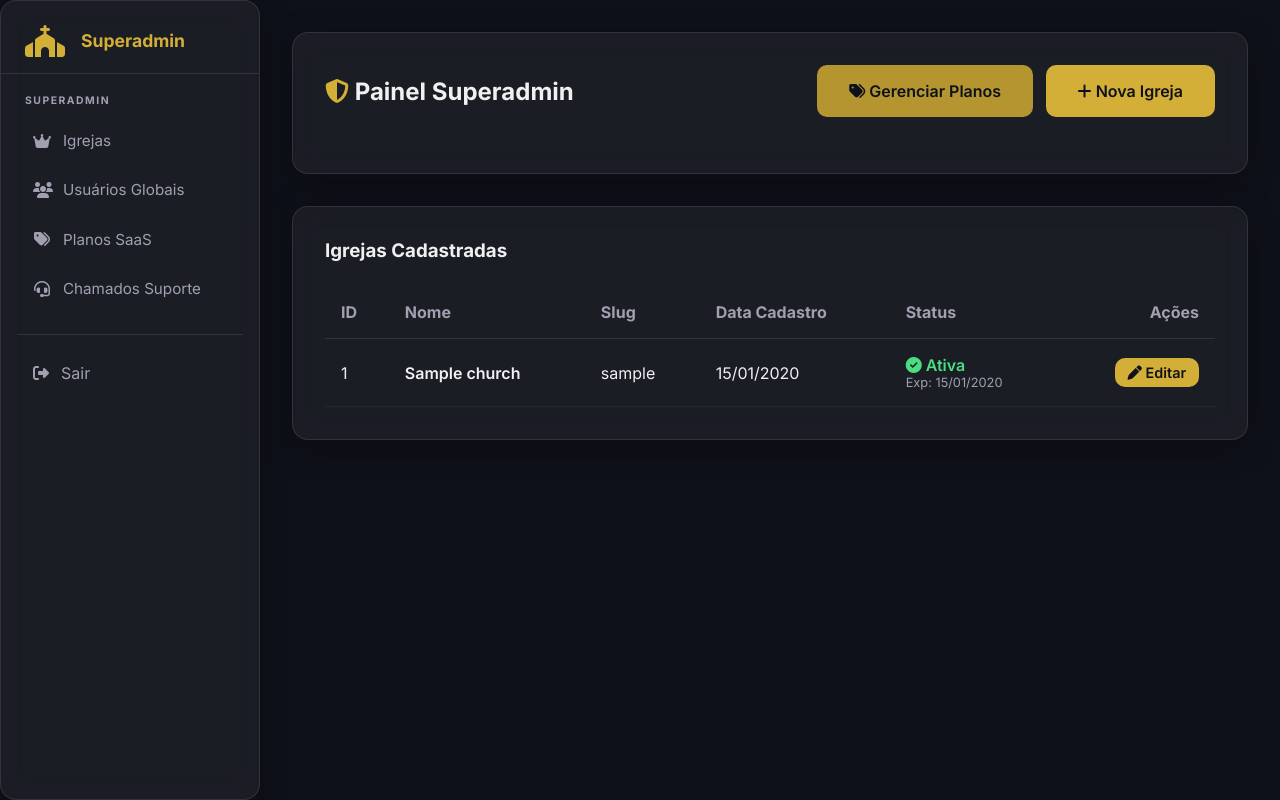
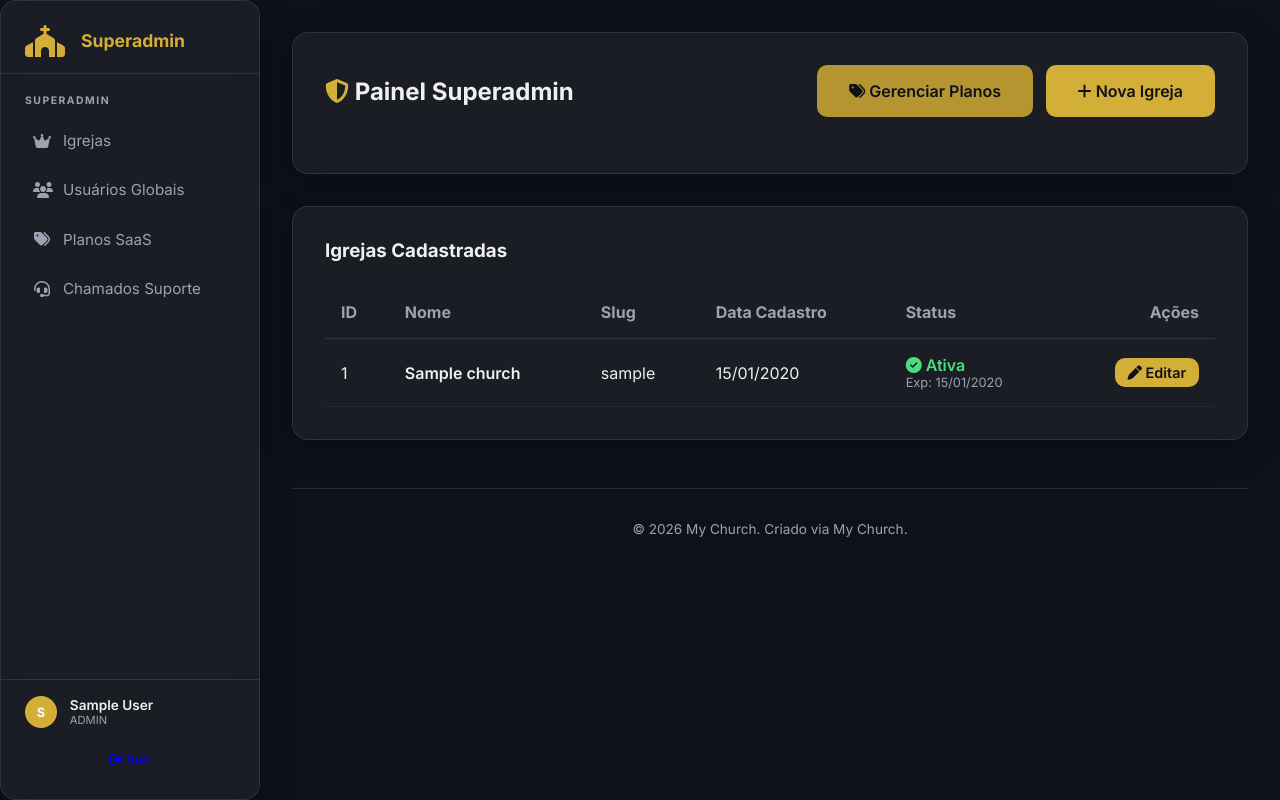
Before and after one commit to juanpmoraes/ICR2, a Flask app: page /superadmin in a window 1280 px wide. Run offline with Flask 3, Linux system fonts and the light colour scheme; a user stored in the database is signed in; tables that the repository leaves empty hold one stand-in row (values such as "Sample post").

Commit message:
feat: implement base, feed, and lives templates with responsive layout and navigation system

```diff
--- a/templates/base.html
+++ b/templates/base.html
@@ -3,7 +3,7 @@
 <head>
     <meta charset="UTF-8">
     <meta name="viewport" content="width=device-width, initial-scale=1.0, maximum-scale=1.0, user-scalable=no">
-    <title>Igreja Cristã Resplandecer</title>
+    <title>My Church - Gestão Inteligente</title>
     <link rel="manifest" href="/manifest.json">
     <meta name="theme-color" content="{{ church.primary_color if church else '#d4af37' }}">
     <link href="https://fonts.googleapis.com/css2?family=Inter:wght@300;400;600;700&display=swap" rel="stylesheet">
@@ -99,55 +99,55 @@
                 {% if church and church.has_finance %}
                 <li><a href="{{ url_for('finance') }}" onclick="closeSidebar()"><i class="fa-solid fa-chart-line"></i> Financeiro</a></li>
                 {% endif %}
-                {% if church and church.has_bills %}
-                <li><a href="{{ url_for('bills') }}" onclick="closeSidebar()"><i class="fa-solid fa-file-invoice"></i> Contas a Pagar</a></li>
-                {% endif %}
-                {% if church and church.has_reports %}
-                <li><a href="{{ url_for('reports') }}" onclick="closeSidebar()"><i class="fa-solid fa-chart-pie"></i> Relatórios</a></li>
-                {% endif %}
-                <li><a href="{{ url_for('church_settings') }}" onclick="closeSidebar()"><i class="fa-solid fa-sliders"></i> Configurações</a></li>
-                <li style="border-top:1px solid var(--glass-border); margin-top:0.5rem; padding-top:0.5rem;">
-                    <a href="{{ url_for('support') }}" onclick="closeSidebar()" style="color:var(--primary);">
-                        <i class="fa-solid fa-headset"></i> Suporte ao Pastor
-                    </a>
-                </li>
+                <li><a href="{{ url_for('church_settings') }}" onclick="closeSidebar()"><i class="fa-solid fa-gear"></i> Configurações</a></li>
+                <li><a href="{{ url_for('support') }}" onclick="closeSidebar()"><i class="fa-solid fa-headset"></i> Suporte</a></li>
             </ul>
             {% endif %}
             {% endif %}
+        </div>
 
-            <!-- Sair dentro do scroll — sempre visível no mobile -->
-            <div style="margin-top:1.5rem;border-top:1px solid var(--glass-border);padding-top:1rem;">
-                <a href="{{ url_for('logout') }}" class="logout-btn">
-                    <i class="fa-solid fa-right-from-bracket"></i> Sair
-                </a>
+        <div class="sidebar-footer">
+            <div style="display:flex;align-items:center;gap:.8rem;margin-bottom:1rem;">
+                <div style="width:32px;height:32px;border-radius:50%;background:var(--primary);display:flex;align-items:center;justify-content:center;color:white;font-weight:700;font-size:.8rem;">
+                    {{ current_user.name[0]|upper }}
+                </div>
+                <div style="overflow:hidden;">
+                    <p style="margin:0;font-size:.85rem;font-weight:600;white-space:nowrap;overflow:hidden;text-overflow:ellipsis;">{{ current_user.name }}</p>
+                    <p style="margin:0;font-size:.7rem;color:var(--text-muted);text-transform:uppercase;">{{ current_user.role }}</p>
+                </div>
             </div>
+            <a href="{{ url_for('logout') }}" class="btn btn-danger" style="width:100%;font-size:.8rem;padding:.5rem;"><i class="fa-solid fa-right-from-bracket"></i> Sair</a>
         </div>
     </nav>
+
     <main class="main-content" id="mainContent">
         {% with messages = get_flashed_messages(with_categories=true) %}
             {% if messages %}
                 {% for category, message in messages %}
-                    <div class="alert alert-{{ category }}">
-                        {{ message }}
-                    </div>
+                    <div class="alert alert-{{ category }}">{{ message }}</div>
                 {% endfor %}
             {% endif %}
         {% endwith %}
+        {% block content %}{% endblock %}
 
-        {% block content %}{% endblock %}
+        <footer style="margin-top: 3rem; padding: 2rem 0; text-align: center; border-top: 1px solid var(--glass-border);">
+            <p style="color: var(--text-muted); font-size: 0.85rem;">
+                &copy; 2026 {{ church.name if church else 'My Church' }}. Criado via My Church.
+            </p>
+        </footer>
     </main>
+
     {% else %}
     <!-- Login/Register Area centered -->
     <div style="display: flex; width: 100%; min-height: 100vh; align-items: center; justify-content: center; flex-direction: column;">
         <div class="logo-area" style="margin-bottom: 2rem; text-align: center; padding: 0 1rem;">
-            <h1 style="color: var(--primary); font-size: 2.5rem; text-align: center;"><i class="fa-solid fa-church"></i> Plataforma de Igrejas</h1>
+            <h1 style="color: var(--primary); font-size: 2.5rem; text-align: center;"><i class="fa-solid fa-church"></i> My Church</h1>
+            <p style="color:var(--text-muted);margin:.25rem 0 0;">Gestão Inteligente para sua Igreja</p>
         </div>
         {% with messages = get_flashed_messages(with_categories=true) %}
             {% if messages %}
                 {% for category, message in messages %}
-                    <div class="alert alert-{{ category }}">
-                        {{ message }}
-                    </div>
+                    <div class="alert alert-{{ category }}">{{ message }}</div>
                 {% endfor %}
             {% endif %}
         {% endwith %}
@@ -156,52 +156,18 @@
     {% endif %}
 
     <script>
-        // PWA Service Worker Registration
-        if ('serviceWorker' in navigator) {
-            window.addEventListener('load', () => {
-                navigator.serviceWorker.register('/sw.js')
-                .then(reg => console.log('PWA Service Worker Registrado!'))
-                .catch(err => console.log('Falha no PWA SW:', err));
-            });
+        function toggleSidebar() {
+            const sidebar = document.getElementById('sidebar');
+            const overlay = document.getElementById('sidebarOverlay');
+            sidebar.classList.toggle('active');
+            overlay.classList.toggle('active');
         }
-
-        // Smooth animations for alerts
-        setTimeout(() => {
-            const alerts = document.querySelectorAll('.alert');
-            alerts.forEach(alert => {
-                alert.style.opacity = '0';
-                setTimeout(() => alert.remove(), 500);
-            });
-        }, 3000);
-
-        // ── Sidebar mobile ────────────────────────────────────────────────────
-        function toggleSidebar() {
-            const sidebar  = document.getElementById('sidebar');
-            const overlay  = document.getElementById('sidebarOverlay');
-            if (!sidebar) return;
-            const open = sidebar.classList.contains('sidebar-open');
-            if (open) {
-                closeSidebar();
-            } else {
-                sidebar.classList.add('sidebar-open');
-                overlay && overlay.classList.add('active');
-                document.body.style.overflow = 'hidden';
-            }
-        }
-
         function closeSidebar() {
             const sidebar = document.getElementById('sidebar');
             const overlay = document.getElementById('sidebarOverlay');
-            if (!sidebar) return;
-            sidebar.classList.remove('sidebar-open');
-            overlay && overlay.classList.remove('active');
-            document.body.style.overflow = '';
+            sidebar.classList.remove('active');
+            overlay.classList.remove('active');
         }
-
-        // Fecha sidebar ao redimensionar para desktop
-        window.addEventListener('resize', () => {
-            if (window.innerWidth >= 768) closeSidebar();
-        });
     </script>
 </body>
 </html>
--- a/templates/feed.html
+++ b/templates/feed.html
@@ -4,7 +4,7 @@
 <div style="display:flex;justify-content:space-between;align-items:center;flex-wrap:wrap;gap:1rem;margin-bottom:2rem;">
     <div>
         <h1 style="color:var(--primary);margin:0;">Olá, {{ current_user.name.split()[0] }}! 👋</h1>
-        <p style="color:var(--text-muted);margin:.25rem 0 0;">Portal da Igreja Cristã Resplandecer</p>
+        <p style="color:var(--text-muted);margin:.25rem 0 0;">Portal My Church</p>
     </div>
     <div style="display:flex;gap:.75rem;flex-wrap:wrap;">
         {% if pastor_whatsapp %}
--- a/templates/lives.html
+++ b/templates/lives.html
@@ -4,7 +4,7 @@
 <div style="display:flex;justify-content:space-between;align-items:center;flex-wrap:wrap;gap:1rem;margin-bottom:2rem;">
     <div>
         <h1 style="color:var(--primary);"><i class="fa-solid fa-tower-broadcast"></i> Lives & Vídeos</h1>
-        <p style="color:var(--text-muted);">Canal da Igreja Cristã Resplandecer no YouTube</p>
+        <p style="color:var(--text-muted);">Canal My Church no YouTube</p>
     </div>
     {% if channel_id %}
     <a href="https://www.youtube.com/channel/{{ channel_id }}" target="_blank" class="btn"
```
